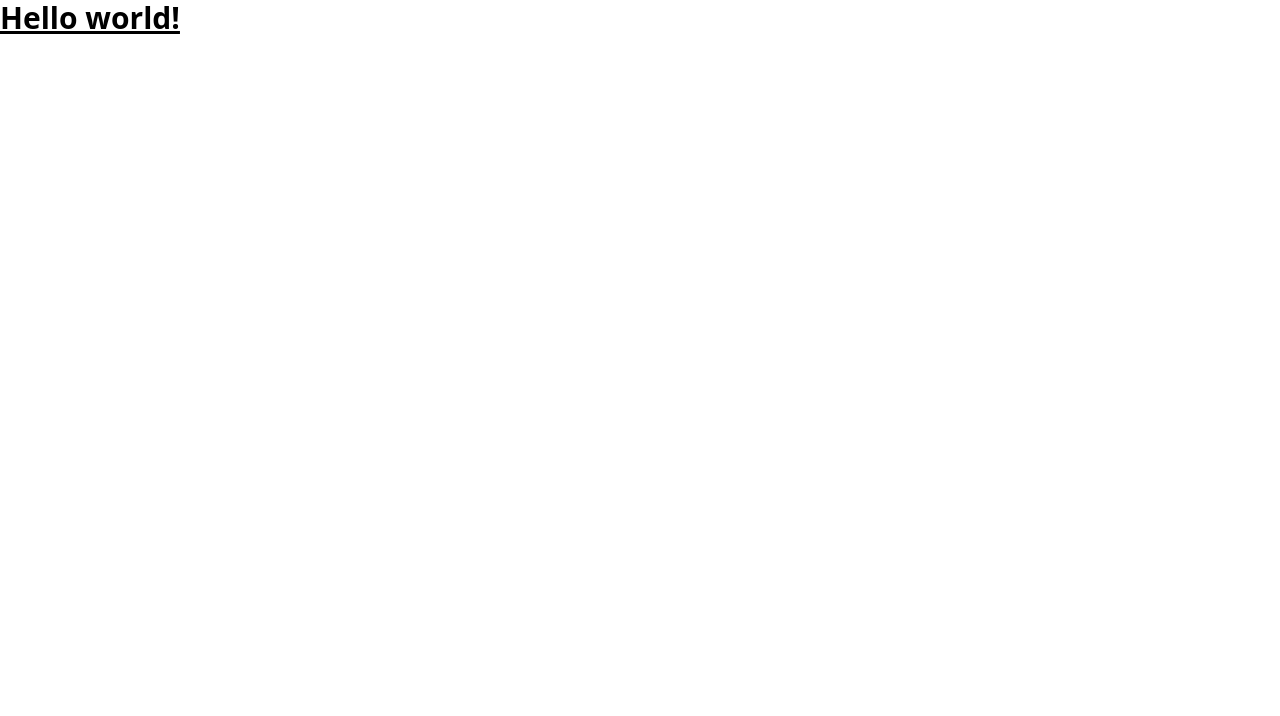
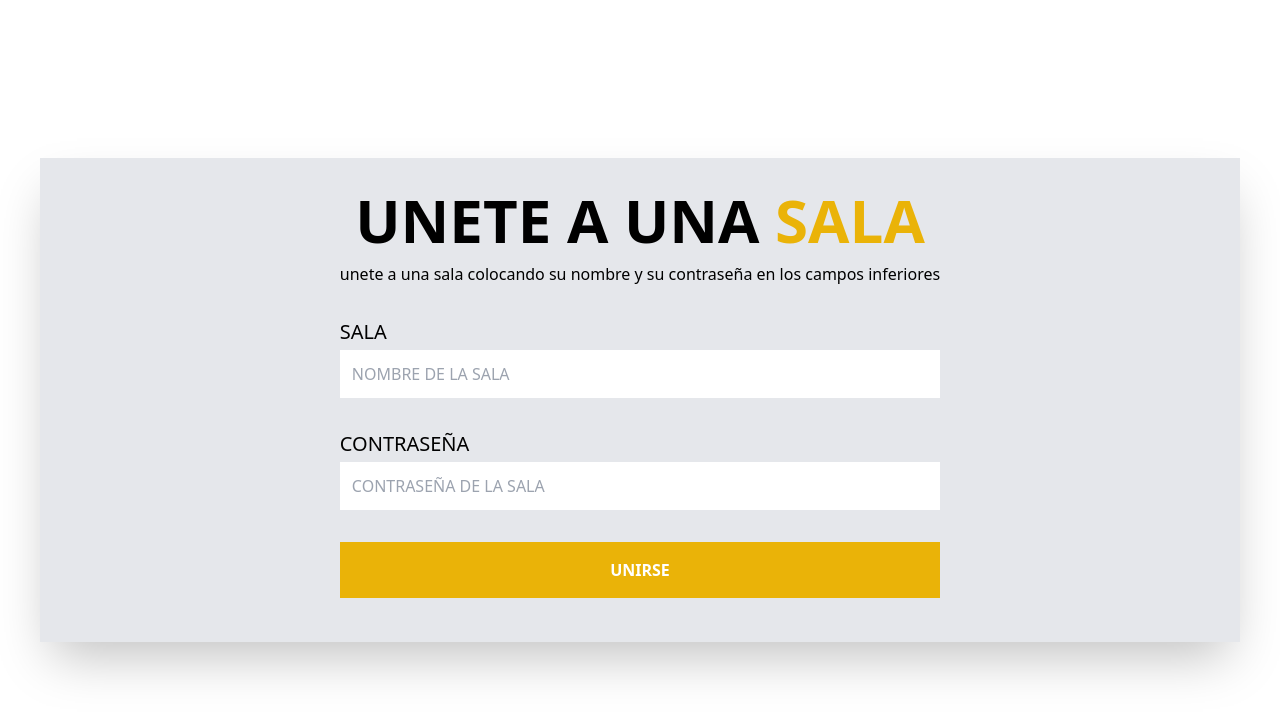
Before and after one commit to Tadeo-2404/Chat-App, a React (Vite) app in the folder frontend/: page / in a window 1280 px wide. Shown: the top 716 px of the page. Built offline with nearby package versions, Linux system fonts and the light colour scheme; no server answers.

Commit message:
Creando componenten JoinRoom
Creando el componente JoinRoom

```diff
--- a/frontend/src/App.jsx
+++ b/frontend/src/App.jsx
@@ -1,11 +1,10 @@
-import io from "socket.io-client";
-const connection = io.connect("http://localhost:3000");
+//components
+import JoinRoom from "./components/JoinRoom";
+
 function App() {
   return (
-    <div>
-    <h1 className="text-3xl font-bold underline">
-      Hello world!
-    </h1>
+    <div className="flex flex-col justify-center items-center h-screen p-10">
+      <JoinRoom/>
     </div>
   )
 }
--- /dev/null
+++ b/frontend/src/components/JoinRoom.jsx
@@ -0,0 +1,64 @@
+//libraries
+import io from "socket.io-client";
+import { useState } from "react";
+
+//variables and instances
+const connection = io.connect("http://localhost:3000");
+
+const JoinRoom = () => {
+    const [nombre, setNombre] = useState("");
+    const [password, setPassword] = useState("");
+
+    const handleSubmit = (event) => {
+        event.preventDefault();
+        if(!nombre || !password) {
+            console.log('todos los campos son obligatorios');
+            return;
+        }
+
+        console.log('enviando...')
+    }
+  return (
+    <>
+    <div className="container p-8 shadow-2xl bg-gray-200 w-full flex justify-center flex-col items-center">
+        <h1 className="uppercase font-bold text-6xl text-center">Unete a una <span className="text-yellow-500">sala</span></h1>
+        <form action="/post" className="p-3 flex flex-col gap-8" onSubmit={handleSubmit}>
+            <legend>unete a una sala colocando su nombre y su contraseña en los campos inferiores</legend>
+            <fieldset className="flex flex-col gap-8">
+                <div className="flex flex-col gap-1">
+                    <label htmlFor="nombre"
+                    className="uppercase text-xl">sala</label>
+                    <input
+                    type="text"
+                    placeholder="nombre de la sala"
+                    name="nombre"
+                    className="border-none outline-none p-3 uppercase hover:shadow-lg"
+                    onChange={(event) => {
+                        setNombre(event.target.value);
+                    }}
+                    />
+                </div>
+                <div className="flex flex-col gap-1">
+                    <label htmlFor="contraseña"
+                    className="uppercase text-xl">contraseña</label>
+                    <input
+                    type="password"
+                    placeholder="contraseña de la sala"
+                    name="contraseña"
+                    className="border-none outline-none p-3 uppercase hover:shadow-lg"
+                    onChange={(event) => {
+                        setPassword(event.target.value);
+                    }}
+                    />
+                </div>
+            </fieldset>
+            <input type="submit"
+            className="p-4 bg-yellow-500 text-white uppercase font-semibold w-full hover:transform hover:-translate-y-2 hover:bg-gradient-to-r from-yellow-200"
+            value="unirse"/>
+        </form>
+    </div>
+    </>
+  )
+}
+
+export default JoinRoom
```
